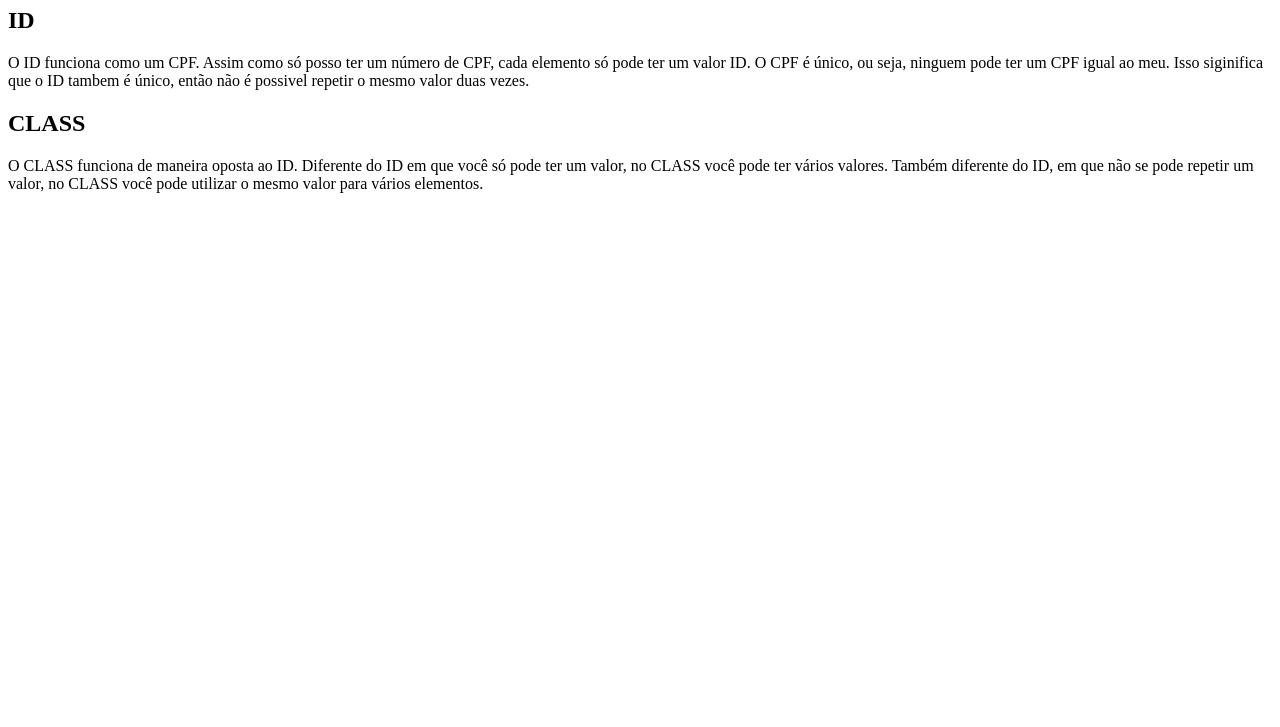
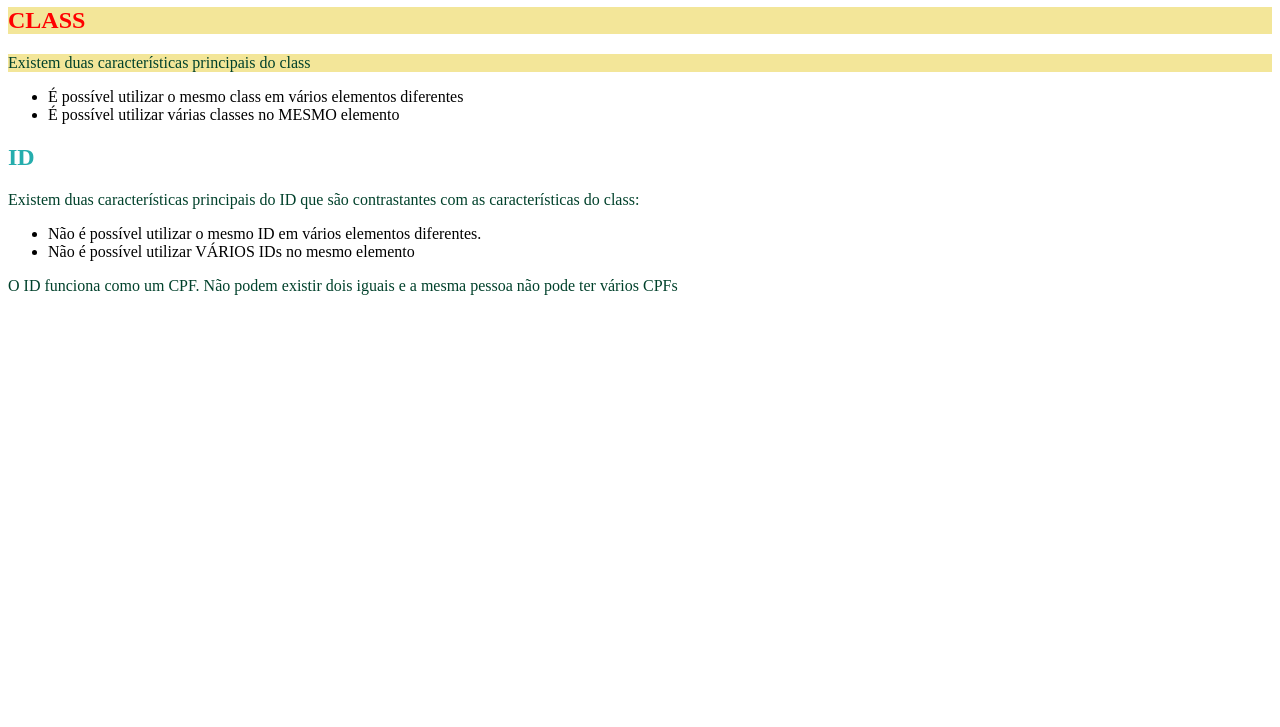
Before and after one commit to 23lavi/aula_html_css, a plain HTML site: page 4_ID_CLASS/index.html in a window 1280 px wide. Shown: the part 73-800 px from the top of the page. Drawn offline with Linux system fonts and the light colour scheme.

Commit message:
id e class

```diff
--- a/4_ID_CLASS/index.html
+++ b/4_ID_CLASS/index.html
@@ -3,19 +3,25 @@
 <head>
     <meta charset="UTF-8">
     <meta name="viewport" content="width=device-width, initial-scale=1.0">
+    <link rel="stylesheet" href="style.css">
     <title>ID e CLASS</title>
 </head>
 <body>
-    <h1>ID e CLASS</h1>
+    <h1 class="fundo-amarelo">ID e CLASS</h1>
 
-    <h2>ID</h2>
-    <p>
-        O ID funciona como um CPF. Assim como só posso ter um número de CPF, cada elemento só pode ter um valor ID. O CPF é único, ou seja, ninguem pode ter um CPF igual ao meu. Isso siginifica que o ID tambem é único, então não é possivel repetir o mesmo valor duas vezes.
-    </p>
+    <h2 class="fundo-amarelo texto-vermelho">CLASS</h2>
+    <p class="fundo-amarelo">Existem duas características principais do class</p>
+    <ul>
+        <li>É possível utilizar o mesmo class em vários elementos diferentes</li>
+        <li>É possível utilizar várias classes no MESMO elemento</li>
+    </ul>
 
-    <h2>CLASS</h2>
-    <p>
-        O CLASS funciona de maneira oposta ao ID. Diferente do ID em que você só pode ter um valor, no CLASS você pode ter vários valores. Também diferente do ID, em que não se pode repetir um valor, no CLASS você pode utilizar o mesmo valor para vários elementos.
-    </p>
+    <h2 class="titulo-h2">ID</h2>
+    <p>Existem duas características principais do ID que são contrastantes com as características do class:</p>
+    <ul>
+        <li>Não é possível utilizar o mesmo ID em vários elementos diferentes.</li>
+        <li>Não é possível utilizar VÁRIOS IDs no mesmo elemento</li>
+    </ul>
+    <p>O ID funciona como um CPF. Não podem existir dois iguais e a mesma pessoa não pode ter vários CPFs</p>
 </body>
 </html>
--- a/4_ID_CLASS/style.css
+++ b/4_ID_CLASS/style.css
@@ -0,0 +1,23 @@
+#titudo-h2{
+    color: rgb(253, 83, 83);
+}
+
+.fundo-amarelo{
+    background: rgb(243, 230, 153);
+}
+
+.texto-vermelho{
+    color: red;
+}
+
+h2{
+    color: rgb(0, 122, 82);
+}
+
+p{
+    color: rgb(0, 65, 43);
+}
+
+h2{
+    color: rgb(37, 173, 173);
+}
```
